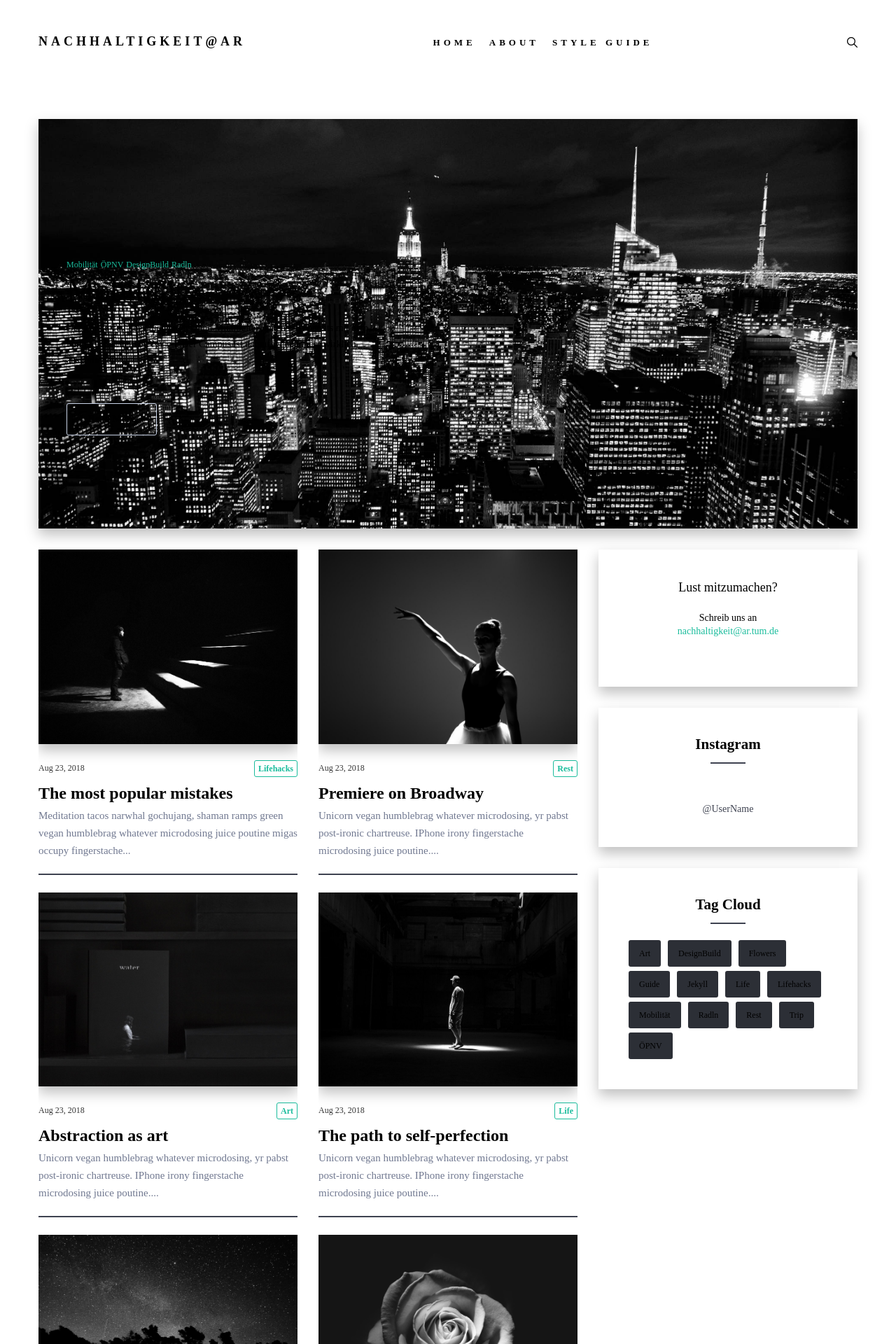
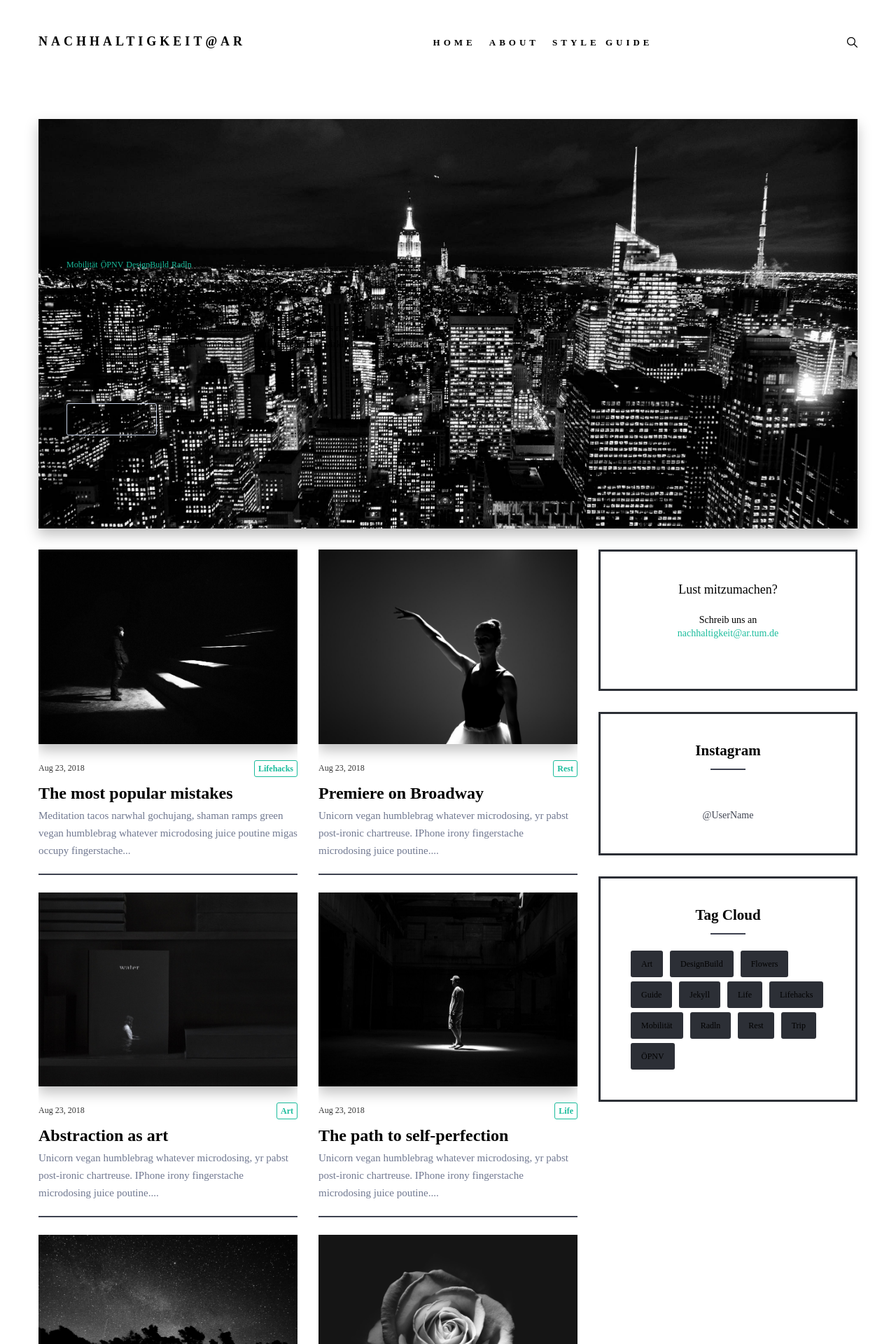
Before and after one commit to hingstarne/artumnachhaltigkeit, a Jekyll site: the page built from index.html, in a window 1280 px wide. Shown: the top 1920 px of the page at 70% size. Built offline with Jekyll 4.4.1, drawn with Linux system fonts in a browser that asks for light colours; nearby versions of some CDN libraries; some web fonts are replaced; the list of posts is cut into pages by our own code.

Commit message:
add border to sidebar

```diff
--- a/_sass/3-modules/_sidebar.scss
+++ b/_sass/3-modules/_sidebar.scss
@@ -6,10 +6,10 @@
   padding: 40px 15px;
   margin-bottom: 30px;
   background: rgba($white, .95);
-  box-shadow: 0 9px 18px 0 rgba(0, 0, 0, 0.25);
+  border: solid $blue-black;
   .bordered {
     padding: 20px;
-    border: 10px solid $blue-black;
+    border: 50px solid $blue-black;
   }
   .widget-title {
     position: relative;
```
